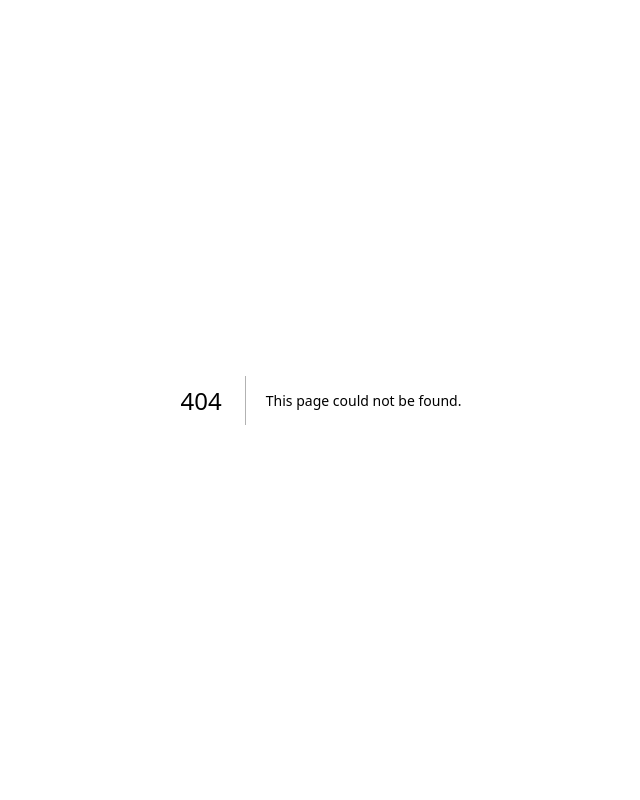
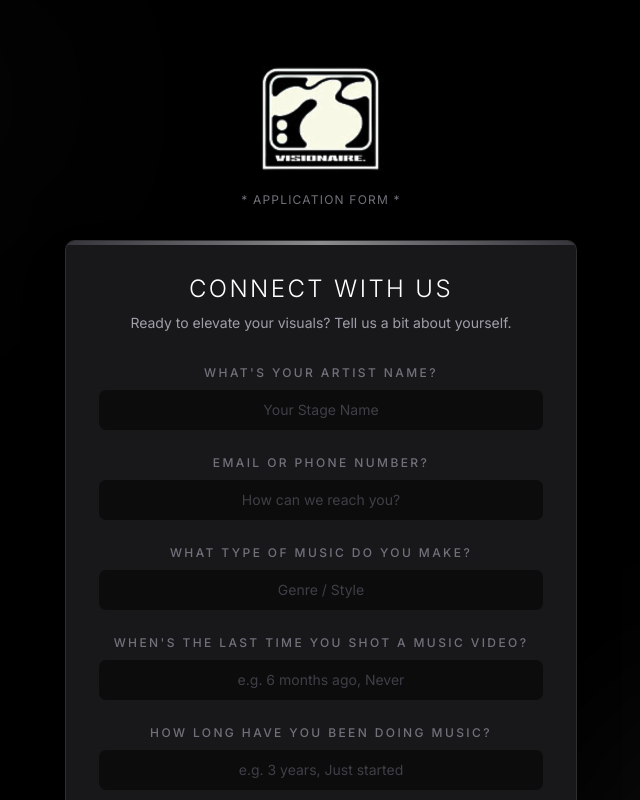
Before and after one commit to 1bstaragency-lab/Visionaire-Site, a Next.js app: page /connect in a window 1280 px wide. Before the commit this address had no page. Shown: the top 800 px of the page, without its empty margins (319-959 px from the left). Built offline with nearby package versions, Linux system fonts and the light colour scheme; no server answers; a web font is replaced by a local one.

Commit message:
feat: add lead capture page at /connect and fix GiveawayForm types

```diff
--- /dev/null
+++ b/src/app/actions/leads.ts
@@ -0,0 +1,43 @@
+"use server";
+
+import { createClient } from "@supabase/supabase-js";
+
+const supabaseUrl = process.env.NEXT_PUBLIC_SUPABASE_URL || "";
+const supabaseAnonKey = process.env.NEXT_PUBLIC_SUPABASE_ANON_KEY || "";
+
+export async function submitLeadEntry(prevState: any, formData: FormData) {
+  const artist_name = formData.get("artist_name") as string;
+  const contact_info = formData.get("contact_info") as string;
+  const music_type = formData.get("music_type") as string;
+  const last_video = formData.get("last_video") as string;
+  const music_duration = formData.get("music_duration") as string;
+
+  if (!artist_name || !contact_info || !music_type || !last_video || !music_duration) {
+    return { success: false, message: "All fields are required." };
+  }
+
+  if (!supabaseUrl || !supabaseAnonKey) {
+    console.error("Missing Supabase credentials in .env.local");
+    return { success: false, message: "Server configuration error. Missing database keys." };
+  }
+
+  const supabase = createClient(supabaseUrl, supabaseAnonKey);
+
+  try {
+    const { error } = await supabase
+      .from("lead_captures")
+      .insert([
+        { artist_name, contact_info, music_type, last_video, music_duration }
+      ]);
+
+    if (error) {
+      console.error("Supabase insert error:", error);
+      return { success: false, message: "Failed to submit. Please try again." };
+    }
+
+    return { success: true, message: "Thanks for reaching out! We will be in touch soon." };
+  } catch (err) {
+    console.error("Unexpected error:", err);
+    return { success: false, message: "An unexpected error occurred." };
+  }
+}
--- /dev/null
+++ b/src/app/connect/page.tsx
@@ -0,0 +1,37 @@
+import React from "react";
+import LeadCaptureForm from "@/components/LeadCaptureForm";
+import Link from "next/link";
+
+export const metadata = {
+  title: "Connect with Visionaire",
+  description: "Tell us about yourself and let's create something visually stunning.",
+};
+
+export default function LeadCapturePage() {
+  return (
+    <main className="min-h-screen bg-black text-white selection:bg-white selection:text-black font-sans flex flex-col items-center p-4 md:p-8 overflow-hidden relative">
+
+      {/* Background visual elements */}
+      <div className="absolute top-0 left-0 w-full h-full overflow-hidden z-0 pointer-events-none">
+        <div className="absolute top-[-10%] left-[-10%] w-[40%] h-[40%] bg-zinc-800/10 rounded-full blur-[100px]" />
+        <div className="absolute bottom-[-10%] right-[-10%] w-[40%] h-[40%] bg-white/5 rounded-full blur-[100px]" />
+      </div>
+
+      <div className="w-full max-w-4xl mt-8 z-10">
+        <div className="flex flex-col items-center justify-center mb-8 gap-4">
+          <Link href="/">
+            <img
+              src="/logo.png"
+              alt="Visionaire Logo"
+              className="h-20 md:h-28 object-contain invert hover:opacity-80 transition-opacity"
+            />
+          </Link>
+          <p className="text-zinc-500 text-xs tracking-widest uppercase">* Application Form *</p>
+        </div>
+
+        <LeadCaptureForm />
+      </div>
+
+    </main>
+  );
+}
--- a/src/components/GiveawayForm.tsx
+++ b/src/components/GiveawayForm.tsx
@@ -3,7 +3,13 @@
 import React, { useActionState } from "react";
 import { submitGiveawayEntry } from "@/app/actions/giveaway";
 
-const initialState = {
+type GiveawayState = {
+  success: boolean;
+  message: string;
+  isUnderTwoYears?: boolean;
+};
+
+const initialState: GiveawayState = {
   success: false,
   message: "",
 };
--- /dev/null
+++ b/src/components/LeadCaptureForm.tsx
@@ -0,0 +1,114 @@
+"use client";
+
+import React, { useActionState } from "react";
+import { submitLeadEntry } from "@/app/actions/leads";
+
+const initialState = {
+  success: false,
+  message: "",
+};
+
+export default function LeadCaptureForm() {
+  const [state, formAction, isPending] = useActionState(submitLeadEntry, initialState);
+
+  if (state?.success) {
+    return (
+      <div className="w-full max-w-lg mx-auto bg-zinc-900 border border-white/10 rounded-lg py-16 px-8 text-center my-8 shadow-2xl">
+        <h2 className="text-2xl font-light text-white mb-4 tracking-widest uppercase">Information Received</h2>
+        <p className="text-zinc-400 mt-4">
+          Thanks for reaching out! We've received your details and will be in touch soon.
+          <br /><br />
+          <span className="text-zinc-500 italic text-sm">Stay creative. We look forward to creating visuals with you.</span>
+        </p>
+      </div>
+    );
+  }
+
+  return (
+    <div className="w-full max-w-lg mx-auto bg-zinc-900 border border-white/10 rounded-lg p-6 md:p-8 my-8 shadow-2xl relative overflow-hidden group">
+      {/* Subtle chrome gradient accent at the top */}
+      <div className="absolute top-0 left-0 right-0 h-1 bg-gradient-to-r from-zinc-600 via-white to-zinc-600 opacity-50" />
+
+      <div className="text-center mb-8">
+        <h2 className="text-2xl font-light text-white mb-2 tracking-widest uppercase">Connect With Us</h2>
+        <p className="text-zinc-400 text-sm">Ready to elevate your visuals? Tell us a bit about yourself.</p>
+      </div>
+
+      {state?.message && !state?.success && (
+        <div className="mb-6 p-4 bg-red-500/10 border border-red-500/50 rounded-md text-red-400 text-sm text-center">
+          {state.message}
+        </div>
+      )}
+
+      <form action={formAction} className="flex flex-col gap-6">
+        <div className="flex flex-col gap-2 text-center">
+          <label htmlFor="artist_name" className="text-[10px] md:text-xs uppercase tracking-[0.2em] text-zinc-500 font-medium">What's your artist name?</label>
+          <input
+            type="text"
+            id="artist_name"
+            name="artist_name"
+            required
+            placeholder="Your Stage Name"
+            className="bg-black/50 border border-white/5 rounded-md px-4 py-2.5 text-white text-sm text-center placeholder:text-zinc-700 focus:outline-none focus:ring-1 focus:ring-white/30 transition-all"
+          />
+        </div>
+
+        <div className="flex flex-col gap-2 text-center">
+          <label htmlFor="contact_info" className="text-[10px] md:text-xs uppercase tracking-[0.2em] text-zinc-500 font-medium">Email or Phone Number?</label>
+          <input
+            type="text"
+            id="contact_info"
+            name="contact_info"
+            required
+            placeholder="How can we reach you?"
+            className="bg-black/50 border border-white/5 rounded-md px-4 py-2.5 text-white text-sm text-center placeholder:text-zinc-700 focus:outline-none focus:ring-1 focus:ring-white/30 transition-all"
+          />
+        </div>
+
+        <div className="flex flex-col gap-2 text-center">
+          <label htmlFor="music_type" className="text-[10px] md:text-xs uppercase tracking-[0.2em] text-zinc-500 font-medium">What type of music do you make?</label>
+          <input
+            type="text"
+            id="music_type"
+            name="music_type"
+            required
+            placeholder="Genre / Style"
+            className="bg-black/50 border border-white/5 rounded-md px-4 py-2.5 text-white text-sm text-center placeholder:text-zinc-700 focus:outline-none focus:ring-1 focus:ring-white/30 transition-all"
+          />
+        </div>
+
+        <div className="flex flex-col gap-2 text-center">
+          <label htmlFor="last_video" className="text-[10px] md:text-xs uppercase tracking-[0.2em] text-zinc-500 font-medium">When's the last time you shot a music video?</label>
+          <input
+            type="text"
+            id="last_video"
+            name="last_video"
+            required
+            placeholder="e.g. 6 months ago, Never"
+            className="bg-black/50 border border-white/5 rounded-md px-4 py-2.5 text-white text-sm text-center placeholder:text-zinc-700 focus:outline-none focus:ring-1 focus:ring-white/30 transition-all"
+          />
+        </div>
+
+        <div className="flex flex-col gap-2 text-center">
+          <label htmlFor="music_duration" className="text-[10px] md:text-xs uppercase tracking-[0.2em] text-zinc-500 font-medium">How long have you been doing music?</label>
+          <input
+            type="text"
+            id="music_duration"
+            name="music_duration"
+            required
+            placeholder="e.g. 3 years, Just started"
+            className="bg-black/50 border border-white/5 rounded-md px-4 py-2.5 text-white text-sm text-center placeholder:text-zinc-700 focus:outline-none focus:ring-1 focus:ring-white/30 transition-all"
+          />
+        </div>
+
+        <button
+          type="submit"
+          disabled={isPending}
+          className="mt-6 w-full bg-white text-black font-semibold uppercase tracking-widest py-3.5 text-sm rounded-md hover:bg-zinc-200 transition-colors duration-300 disabled:opacity-50 disabled:cursor-not-allowed text-center shadow-[0_0_20px_rgba(255,255,255,0.1)]"
+        >
+          {isPending ? "Submitting..." : "Submit"}
+        </button>
+      </form>
+    </div>
+  );
+}
```
